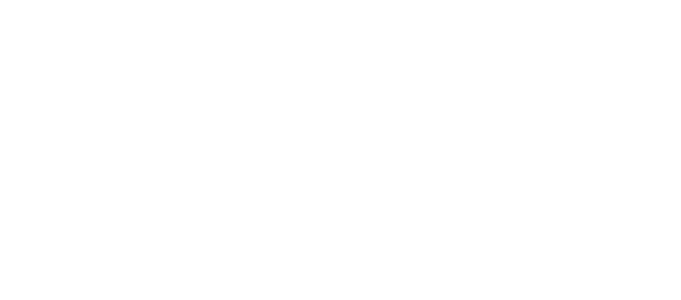
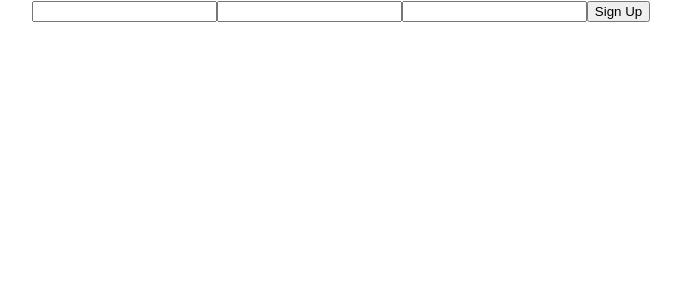
Before and after one commit to galinaki/savelifes, a React (Create React App) app in the folder client/: page /users in a window 1280 px wide. Before the commit this address had no page. Shown: the top 300 px of the page, without its empty margins (299-980 px from the left). Built offline with nearby package versions, Linux system fonts and the light colour scheme.

Commit message:
subscribe

```diff
--- a/client/src/App.js
+++ b/client/src/App.js
@@ -1,11 +1,13 @@
 import { Routes, Route } from 'react-router';
 import './App.css';
 import AnimalsContainer from './containers/AnimalsContainer';
+import Subscribe from './screens/Subscribe/Subscribe';
 
 function App() {
   return (
     <div className="App">
       <Routes>
+        <Route path='/users' element={<Subscribe />} />
         <Route path='/' element={<h1>Hello</h1>} />
         <Route path='/animals/*' element={<AnimalsContainer />} />
       </Routes>
--- a/client/src/screens/AnimalDetails/AnimalDetails.jsx
+++ b/client/src/screens/AnimalDetails/AnimalDetails.jsx
@@ -27,6 +27,9 @@
             <h4>{animal.habitats}</h4>
             <h5>{animal.link}</h5>
             <h5>{animal.location}</h5>
+
+            <button>Edit</button>
+            <button>Delete</button>
           </>
           :
           <h6>Nothing found</h6>
--- /dev/null
+++ b/client/src/screens/Subscribe/Subscribe.jsx
@@ -0,0 +1,32 @@
+import { useState } from 'react'
+import { registerUser } from '../../services/userConfig'
+import { useNavigate } from 'react-router-dom'
+
+export default function Subscribe(props) {
+  const [username, setUsername] = useState('')
+  const [email, setEmail] = useState('')
+  const [password, setPassword] = useState('')
+
+  const navigate = useNavigate()
+
+  return (
+    <form onSubmit={async (e) => {
+      e.preventDefault()
+      const user = {
+        username,
+        email,
+        password
+      }
+      const resp = await registerUser(user)
+      props.setCurrentUser(resp)
+
+      navigate('/')
+
+    }}>
+      <input type='text' onChange={(e) => setUsername(e.target.value) } value={username} />
+      <input type='text' onChange={(e) => setEmail(e.target.value) } value={email} />
+      <input type='password' onChange={ (e) => setPassword(e.target.value)} value={password} />
+      <button>Sign Up</button>
+    </form>
+  )
+}
```
